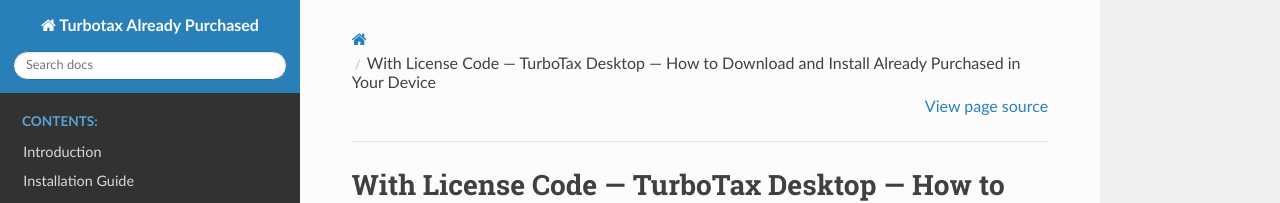
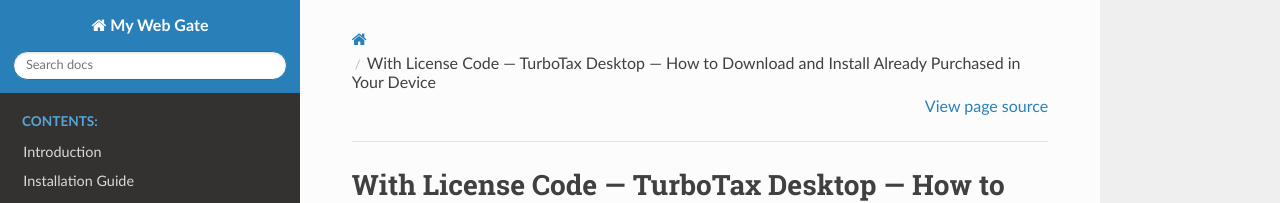
Before and after one commit to mimigross-ai/fixturbotax, a Sphinx documentation site: the page built from docs/index.rst, in a window 1280 px wide. Shown: the top 203 px of the page. Built offline with Sphinx 7.4.7 and the Read the Docs theme 3.1.0, drawn with Linux system fonts in a browser that asks for light colours.

Commit message:
Update conf.py

```diff
--- a/docs/conf.py
+++ b/docs/conf.py
@@ -4,8 +4,8 @@
 sys.path.insert(0, os.path.abspath('.'))
 
 # Project info
-project = 'Turbotax Already Purchased'
-author = 'Your Name'
+project = 'My Web Gate'
+author = 'Ellamarie'
 release = '1.0'
 
 # General config
```
